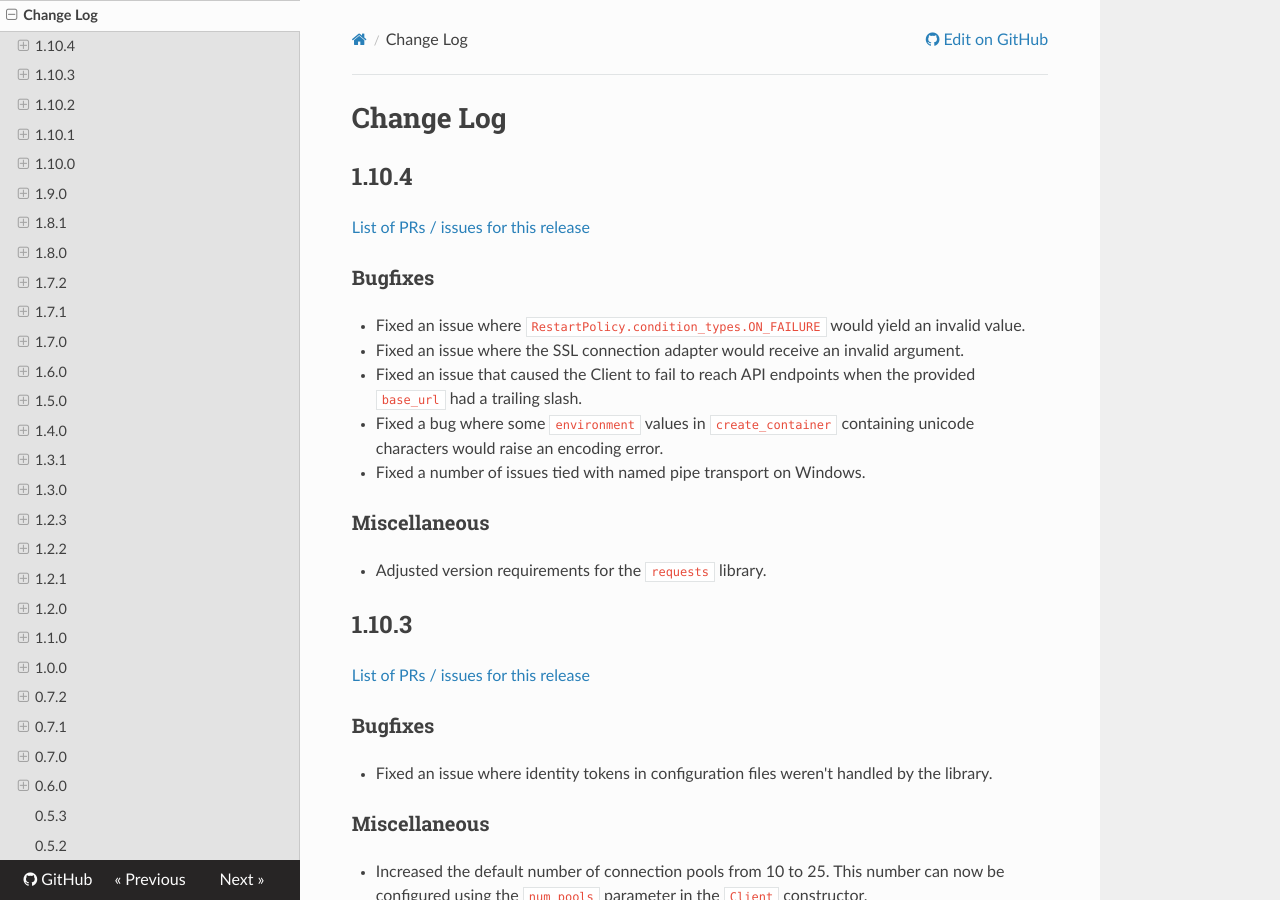
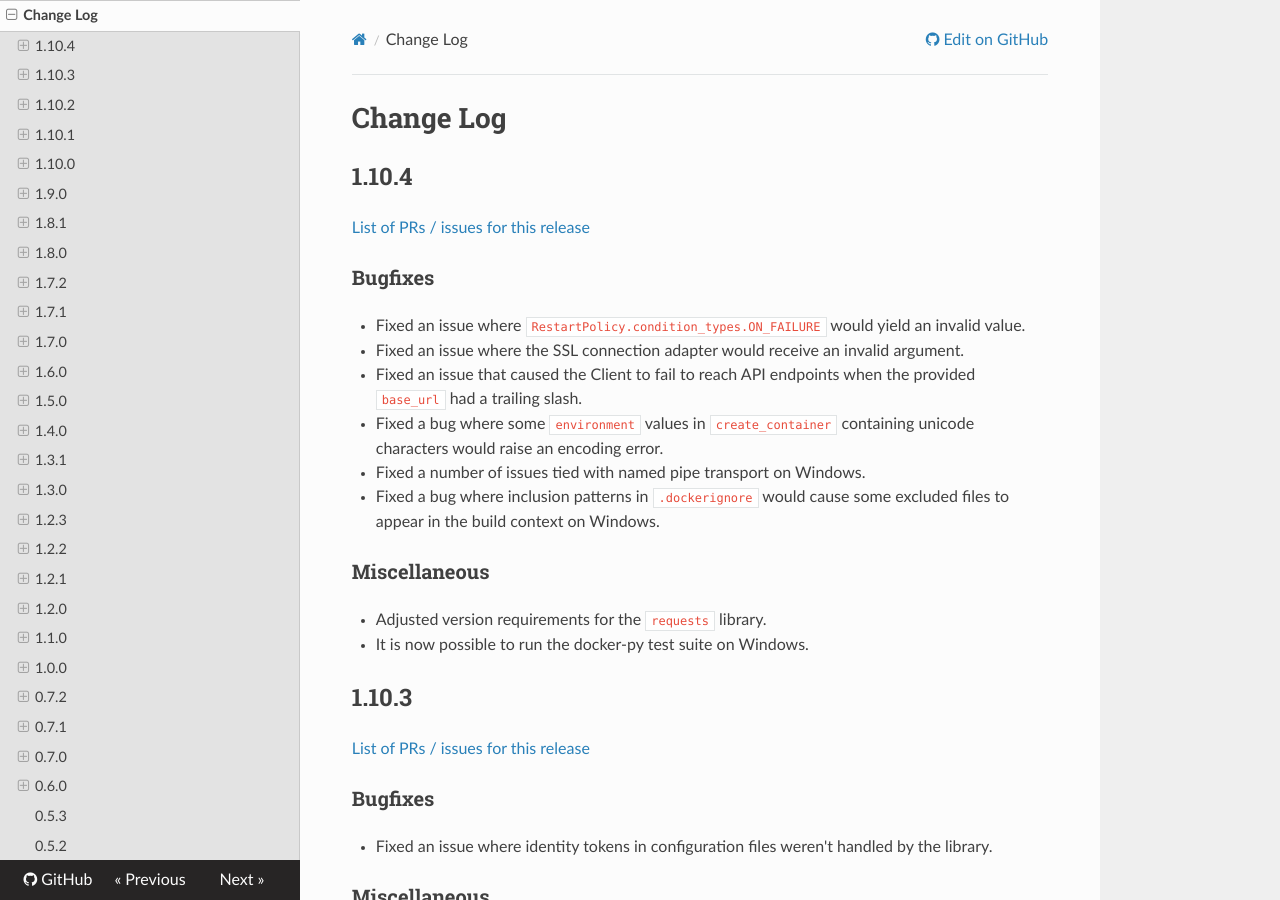
Before and after one commit to docker/docker-py, an MkDocs documentation site: the page built from docs/change_log.md, in a window 1280 px wide and 900 px high. Built offline with MkDocs 1.6.1, drawn with Linux system fonts in a browser that asks for light colours; nearby versions of some CDN libraries; old or Windows-style settings are respelled for this version of MkDocs.

Commit message:
More changelog entries
Signed-off-by: Joffrey F <joffrey@docker.com>

```diff
--- a/docs/change_log.md
+++ b/docs/change_log.md
@@ -17,10 +17,13 @@ Change Log
 * Fixed a bug where some `environment` values in `create_container`
   containing unicode characters would raise an encoding error.
 * Fixed a number of issues tied with named pipe transport on Windows.
+* Fixed a bug where inclusion patterns in `.dockerignore` would cause some
+  excluded files to appear in the build context on Windows.
 
 ### Miscellaneous
 
 * Adjusted version requirements for the `requests` library.
+* It is now possible to run the docker-py test suite on Windows.
 
 
 1.10.3
```
